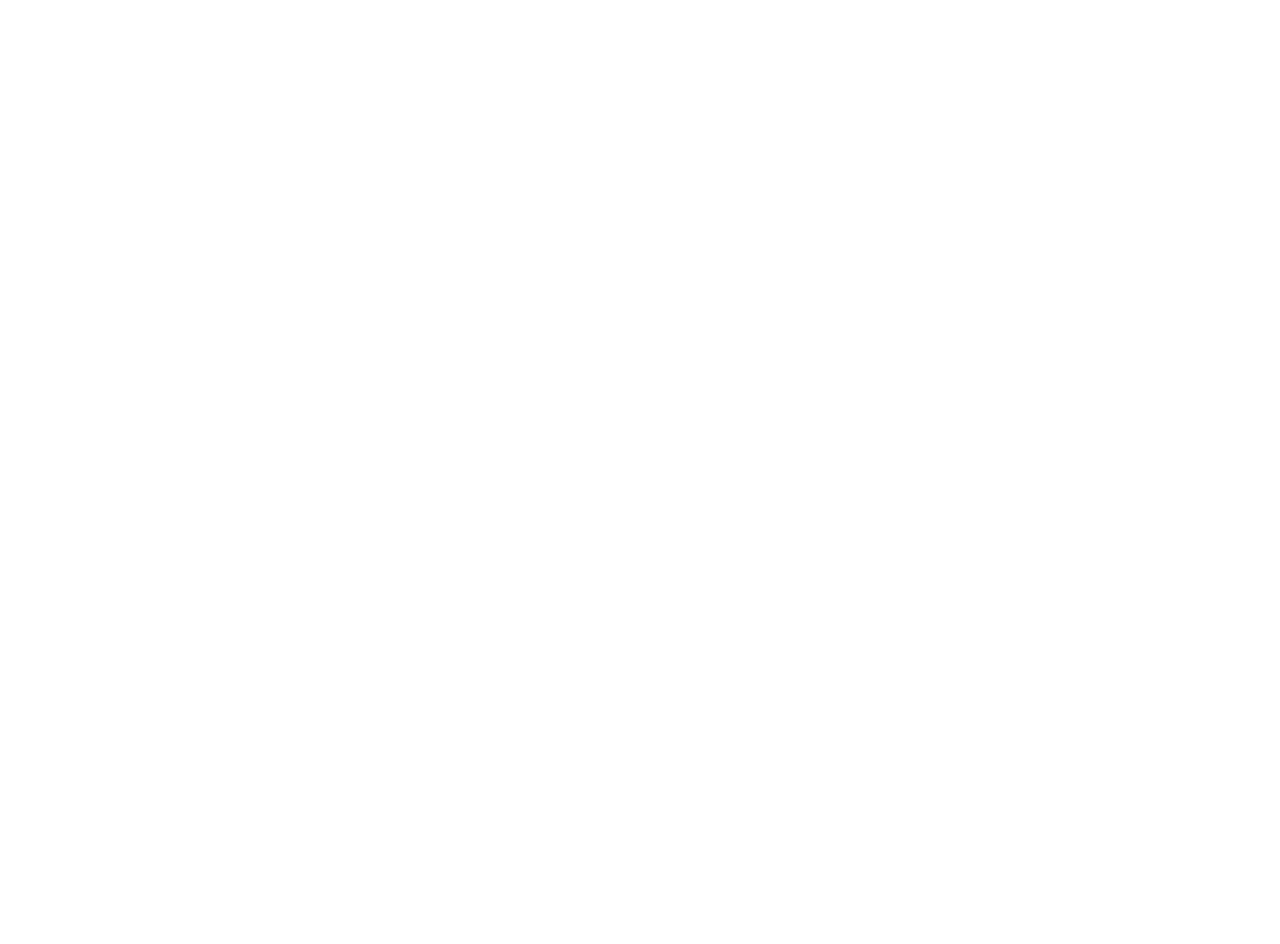
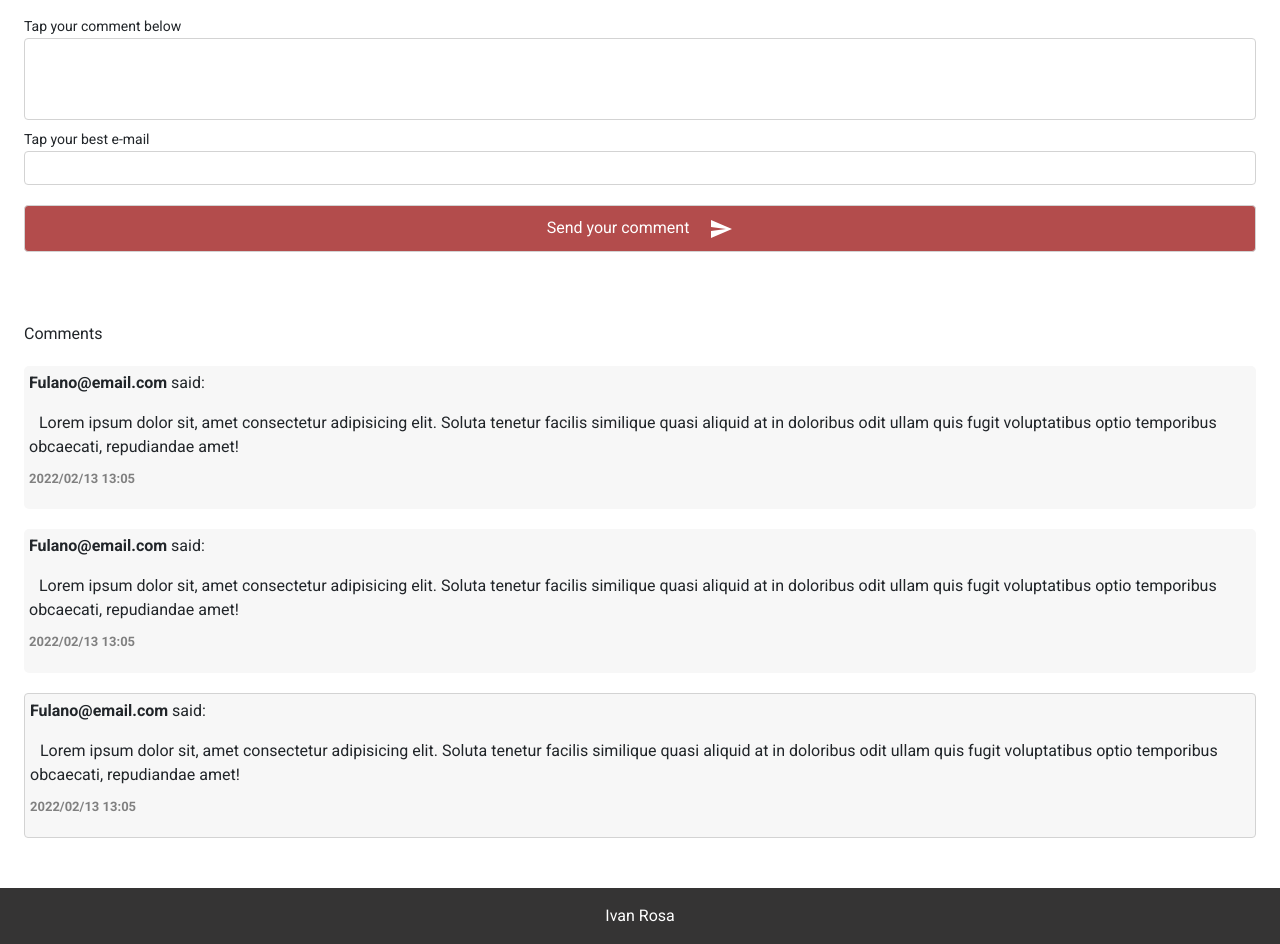
Before and after one commit to dsrivan/prj004-2022-dioInterDesafioFinal-React-NodeJs-FullStack, a React (Create React App) app in the folder frontend/: page /product/1 in a window 1280 px wide. Shown: the part 940-1884 px from the top of the page. Before the commit the page ends 800 px from the top, so only its background shows below. Built offline with nearby package versions, Linux system fonts and the light colour scheme; the HTML template or start-up script is replaced by a standard one.

Commit message:
melhorias no front 4

```diff
--- a/frontend/src/App.css
+++ b/frontend/src/App.css
@@ -1,6 +1,6 @@
 * {
   font-family: "Roboto", sans-serif;
-  font-size: 14px;
+  font-size: 16px;
 }
 
 i.fas.fa-search {
--- a/frontend/src/Pages/product/index.js
+++ b/frontend/src/Pages/product/index.js
@@ -5,6 +5,8 @@
 import { ShoppingCart, Info } from '@material-ui/icons';
 
 import products from './../../../src/components/store/reducers/product';
+
+import SendIcon from '@material-ui/icons/Send';
 
 const ProductDetails = () => {
     const { id } = useParams();
@@ -19,7 +21,7 @@
 
     return (
         <S.Container>
-            <S.Row>
+            <S.Row style={{ marginBottom: "30px" }}>
                 <nav className='w-100' aria-label="breadcrumb">
                     <ol className="breadcrumb w-100 p-2 rounded-2" style={{ backgroundColor: "rgb(239, 239, 239)" }}>
                         <li className="breadcrumb-item text-light">
@@ -33,7 +35,7 @@
                     </ol>
                 </nav>
             </S.Row>
-            <S.Row>
+            <S.Row style={{ marginBottom: "20px" }}>
                 <S.DivImageProduct>
                     <S.ImageProduct
                         src={`${image.replace('.', '')}`}
@@ -61,7 +63,129 @@
                 </S.DivDetailsProduct>
 
             </S.Row>
-        </S.Container>
+
+            <S.Row style={{ marginBottom: "30px" }}>
+                <div
+                    style={{
+                        width: "100%"
+                    }}
+                >
+                    <div style={{ textAlign: "center", margin: "50px 0 30px 0" }}>
+                        <p>what people are saying</p>
+                        <h3>
+                            Leave your opinion about this product too
+                        </h3>
+                    </div>
+                    <div>
+                        <small>Tap your comment below</small>
+                        <textarea
+                            rows={3}
+                            maxLength={300}
+                            style={{
+                                width: "100%",
+                                resize: "none",
+                                border: "1px solid lightgray",
+                                borderRadius: "4px",
+                                padding: "4px"
+                            }}
+                        ></textarea>
+                        <small>Tap your best e-mail</small>
+                        <input
+                            type="mail"
+                            maxLength={100}
+                            style={{
+                                width: "100%",
+                                resize: "none",
+                                border: "1px solid lightgray",
+                                borderRadius: "4px",
+                                padding: "4px",
+                                marginBottom: "20px"
+                            }}
+                        />
+                        <button
+                            style={{
+                                width: "100%",
+                                border: "1px solid lightgray",
+                                borderRadius: "4px",
+                                padding: "10px 0",
+                                marginBottom: "20px",
+                                backgroundColor: "#b34c4c",
+                                color: "#fff"
+                            }}>
+                            Send your comment
+                            <SendIcon style={{ marginLeft: "20px" }} />
+                        </button>
+
+
+                    </div>
+                    <div style={{
+                        margin: "50px 0 20px 0"
+                    }}>
+                        <p>Comments</p>
+                    </div>
+                    <div style={{
+                        margin: "20px 0"
+                    }}>
+                        <ul style={{ listStyle: "none", padding: "0" }}>
+                            <li
+                                style={{
+                                    width: "100%",
+                                    // border: "1px solid lightgray",
+                                    backgroundColor: "#f7f7f7",
+                                    borderRadius: "5px",
+                                    padding: "5px",
+                                    marginBottom: "20px"
+                                }}>
+                                <div>
+                                    <p><strong>Fulano@email.com</strong> said:</p>
+                                    <span style={{ marginLeft: "10px" }}>
+                                        Lorem ipsum dolor sit, amet consectetur adipisicing elit. Soluta tenetur facilis similique quasi aliquid at in doloribus odit ullam quis fugit voluptatibus optio temporibus obcaecati, repudiandae amet!
+                                    </span>
+                                    <p style={{ color: "gray", fontWeight: "bold", display: "block", fontSize: "13px", marginTop: "10px" }}>2022/02/13 13:05</p>
+                                </div>
+                            </li>
+                            <li
+                                style={{
+                                    width: "100%",
+                                    // border: "1px solid lightgray",
+                                    backgroundColor: "#f7f7f7",
+                                    borderRadius: "5px",
+                                    padding: "5px",
+                                    marginBottom: "20px"
+                                }}>
+                                <div>
+                                    <p><strong>Fulano@email.com</strong> said:</p>
+                                    <span style={{ marginLeft: "10px" }}>
+                                        Lorem ipsum dolor sit, amet consectetur adipisicing elit. Soluta tenetur facilis similique quasi aliquid at in doloribus odit ullam quis fugit voluptatibus optio temporibus obcaecati, repudiandae amet!
+                                    </span>
+                                    <p style={{ color: "gray", fontWeight: "bold", display: "block", fontSize: "13px", marginTop: "10px" }}>2022/02/13 13:05</p>
+                                </div>
+                            </li>
+                            <li
+                                style={{
+                                    width: "100%",
+                                    // border: "1px solid lightgray",
+                                    backgroundColor: "#f7f7f7",
+                                    borderRadius: "5px",
+                                    border: "1px solid lightgray",
+                                    borderRadius: "4px",
+                                    padding: "5px",
+                                    marginBottom: "20px"
+                                }}>
+                                <div>
+                                    <p><strong>Fulano@email.com</strong> said:</p>
+                                    <span style={{ marginLeft: "10px" }}>
+                                        Lorem ipsum dolor sit, amet consectetur adipisicing elit. Soluta tenetur facilis similique quasi aliquid at in doloribus odit ullam quis fugit voluptatibus optio temporibus obcaecati, repudiandae amet!
+                                    </span>
+                                    <p style={{ color: "gray", fontWeight: "bold", display: "block", fontSize: "13px", marginTop: "10px" }}>2022/02/13 13:05</p>
+                                </div>
+                            </li>
+                        </ul>
+                    </div>
+
+                </div>
+            </S.Row >
+        </S.Container >
     )
 }
 
--- a/frontend/src/Pages/product/styles.js
+++ b/frontend/src/Pages/product/styles.js
@@ -13,7 +13,8 @@
     border: 1px dashed pink;
 
     &:nth-child(1),
-    &:nth-child(2) {
+    &:nth-child(2),
+    &:nth-child(3) {
         border: none;
     }
 `;
@@ -30,7 +31,7 @@
 export const DivDetailsProduct = styled.div`
     align-items: flex-start;
     width: 50%;
-    /* border: 1px dashed green; */
+    padding: 0 2vw;
 
     @media screen and (max-width: 768px) {
         width: 100% !important;
@@ -39,7 +40,6 @@
 
 export const ImageProduct = styled.img`
     width: 100%;
-    /* max-width: 60%; */
 
     @media screen and (max-width: 768px) {
         max-width: 100% !important;
```
